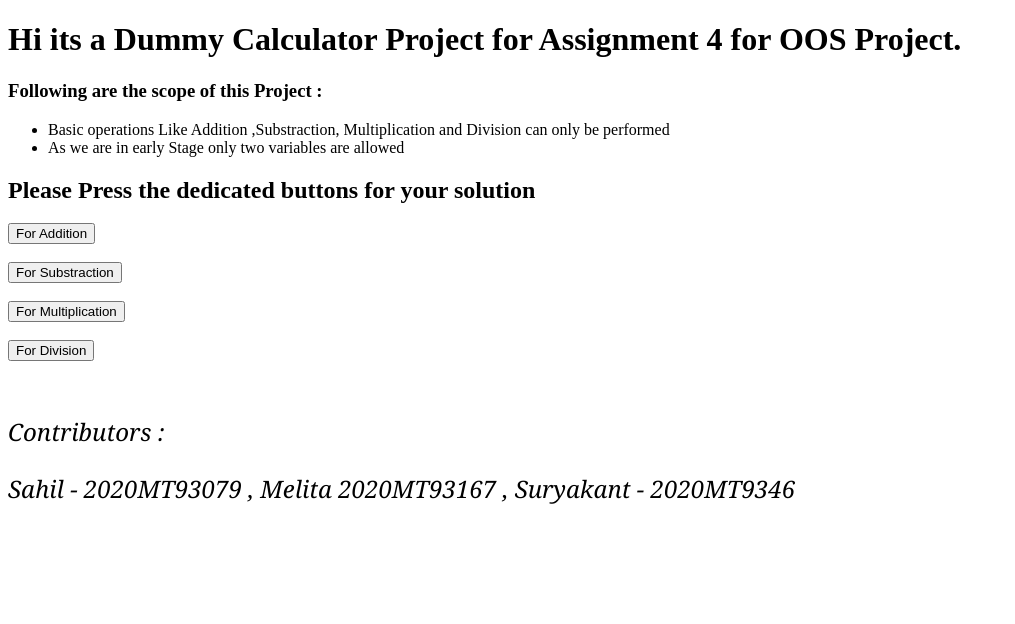
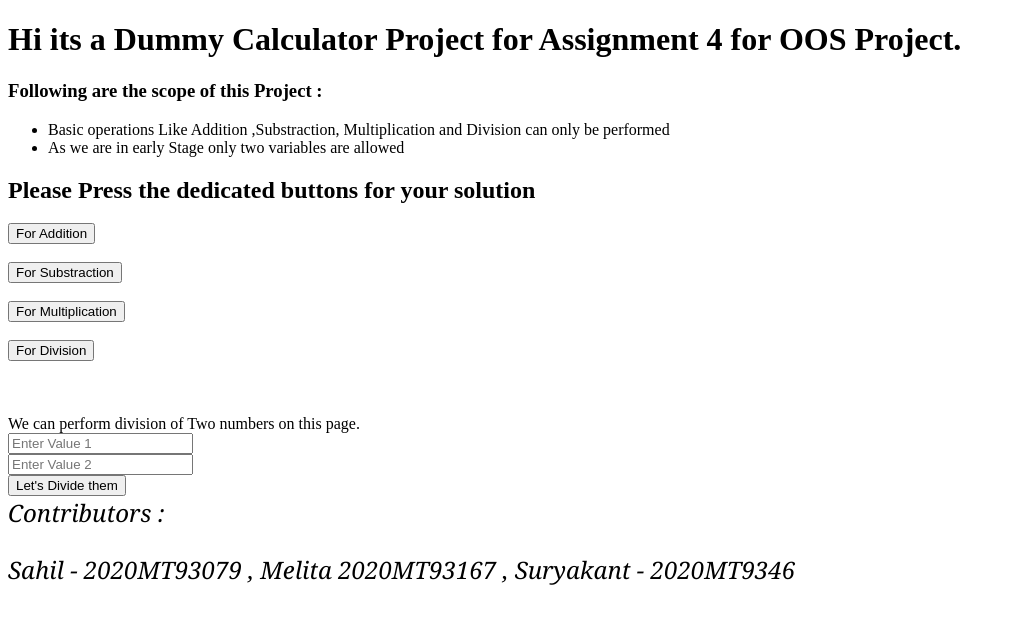
Before and after one commit to azhar0610/Calculator, an Angular app: page / in a window 1280 px wide. Both pictures are taken after a click on the button "For Division". Shown: the top 624 px of the page, without its empty margins (0-1015 px from the left). Built offline with nearby package versions, Linux system fonts and the light colour scheme.

Commit message:
Issue Handled for 0 division

```diff
--- a/src/app/app.component.html
+++ b/src/app/app.component.html
@@ -19,7 +19,9 @@
 <div  *ngIf="operation == '-'">
   <app-subraction></app-subraction>
 </div>
-
+<div *ngIf="operation == '/'">
+  <app-division></app-division>
+</div>
 <footer style="font-style: italic; font-size: x-large; font-family: Georgia, 'Times New Roman', Times, serif;">Contributors :
 <p>Sahil - 2020MT93079 , Melita 2020MT93167 , Suryakant - 2020MT9346</p>
 </footer>
--- a/src/app/app.module.ts
+++ b/src/app/app.module.ts
@@ -6,12 +6,14 @@ import { AppComponent } from './app.component';
 import { AdditionComponent } from './addition/addition.component';
 import { FormsModule } from '@angular/forms';
 import { SubractionComponent } from './subraction/subraction.component';
+import { DivisionComponent } from './division/division.component';
 
 @NgModule({
   declarations: [
     AppComponent,
     AdditionComponent,
-    SubractionComponent
+    SubractionComponent,
+    DivisionComponent
   ],
   imports: [
     BrowserModule,
--- a/src/app/division/division.component.html
+++ b/src/app/division/division.component.html
@@ -0,0 +1,13 @@
+<div>
+    We can perform division of Two numbers on this page.
+</div>
+
+<input type="number" name="val1" [(ngModel)]="val1" placeholder="Enter Value 1 ">
+<br>
+<input type="number" name="val2" [(ngModel)]="val2" placeholder="Enter Value 2 ">
+<br>
+<button type="button" (click) = "getquotient()" class="operator" value="/">Let's Divide them</button>
+
+<div>
+    {{val3}}
+</div>
--- a/src/app/division/division.component.ts
+++ b/src/app/division/division.component.ts
@@ -0,0 +1,31 @@
+import { Component, OnInit } from '@angular/core';
+
+@Component({
+  selector: 'app-division',
+  templateUrl: './division.component.html',
+  styleUrls: ['./division.component.css']
+})
+export class DivisionComponent implements OnInit {
+
+  val1!: any;
+  val2!: any;
+  val3!: any;
+
+  constructor() { }
+
+  ngOnInit(): void {
+  }
+
+  getquotient(){
+    this.val3 = this.val1 / this.val2;
+    console.log(this.val3);
+
+    if(this.val2 === 0 ){
+      this.val3 = 'Anything Divide By 0 is Infinity';
+    }
+    if(this.val1 === 0 && this.val2 ===0 ){
+      this.val3 = '0';
+    }
+    }
+
+}
```
Also changed, not shown: 1 other file (tests, documents, lock files or other folders).
